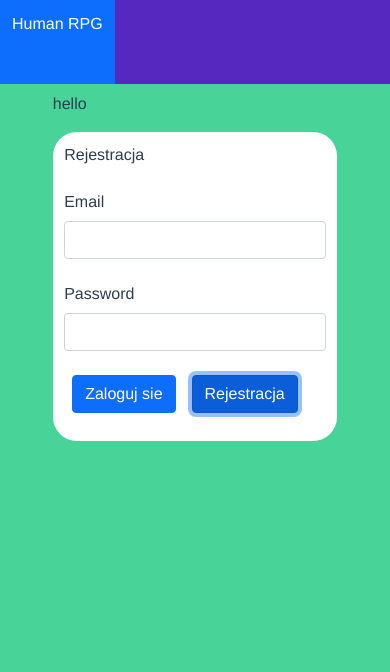
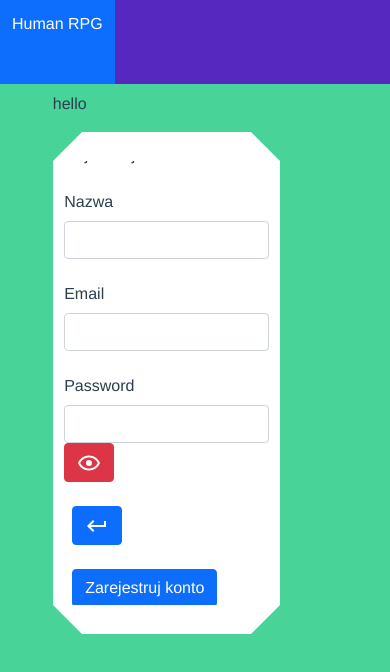
Before and after one commit to salarek/humanrpg, a Vue app: page / in a window 390 px wide. Both pictures are taken after a click on the button "Rejestracja". Shown: the top 672 px of the page. Built offline with nearby package versions, Linux system fonts and the light colour scheme.

Commit message:
login view

```diff
--- a/src/components/login.vue
+++ b/src/components/login.vue
@@ -1,5 +1,5 @@
 <template>
-  <div class="login">
+  <div class="login" :class="'switch-' + mode">
     <div v-if="mode == 'login'">
       <div class="mb-3 row">
         <p>Logowanie</p>
@@ -16,40 +16,96 @@
           <input type="password" class="form-control" id="inputPassword" />
         </div>
       </div>
+      <div class="col-auto">
+        <button
+          type="submit"
+          class="btn btn-primary mb-3 m-2"
+          @click="mode = 'login'"
+        >
+          Zaloguj sie
+        </button>
+        <button
+          type="submit"
+          class="btn btn-primary mb-3 m-2"
+          @click="mode = 'registration'"
+        >
+          Rejestracja
+        </button>
+      </div>
     </div>
 
     <div v-if="mode == 'registration'">
+      <p>Rejestracja</p>
       <div class="mb-3 row">
-        <p>Rejestracja</p>
+        <label for="staticName" class="col-sm-2 col-form-label">Nazwa</label>
+        <div class="col-sm-10">
+          <input type="text" class="form-control" id="staticName" />
+        </div>
+      </div>
+      <div class="mb-3 row">
         <label for="staticEmail" class="col-sm-2 col-form-label">Email</label>
         <div class="col-sm-10">
           <input type="text" class="form-control" id="staticEmail" />
         </div>
       </div>
+
       <div class="mb-3 row">
         <label for="inputPassword" class="col-sm-2 col-form-label"
           >Password</label
         >
-        <div class="col-sm-10">
-          <input type="password" class="form-control" id="inputPassword" />
+        <div class="col-sm-9">
+          <input :type="passwordMode" class="form-control" id="inputPassword" />
+        </div>
+        <div class="col-sm-1">
+          <button
+            type="button"
+            class="btn btn-danger"
+            @click="changePasswordMode(passwordMode)"
+          >
+            <svg
+              v-if="passwordMode == 'password'"
+              style="width: 24px; height: 24px"
+              viewBox="0 0 24 24"
+            >
+              <path
+                fill="currentColor"
+                d="M12,9A3,3 0 0,1 15,12A3,3 0 0,1 12,15A3,3 0 0,1 9,12A3,3 0 0,1 12,9M12,4.5C17,4.5 21.27,7.61 23,12C21.27,16.39 17,19.5 12,19.5C7,19.5 2.73,16.39 1,12C2.73,7.61 7,4.5 12,4.5M3.18,12C4.83,15.36 8.24,17.5 12,17.5C15.76,17.5 19.17,15.36 20.82,12C19.17,8.64 15.76,6.5 12,6.5C8.24,6.5 4.83,8.64 3.18,12Z"
+              />
+            </svg>
+            <svg
+              v-if="passwordMode == 'text'"
+              style="width: 24px; height: 24px"
+              viewBox="0 0 24 24"
+            >
+              <path
+                fill="currentColor"
+                d="M2,5.27L3.28,4L20,20.72L18.73,22L15.65,18.92C14.5,19.3 13.28,19.5 12,19.5C7,19.5 2.73,16.39 1,12C1.69,10.24 2.79,8.69 4.19,7.46L2,5.27M12,9A3,3 0 0,1 15,12C15,12.35 14.94,12.69 14.83,13L11,9.17C11.31,9.06 11.65,9 12,9M12,4.5C17,4.5 21.27,7.61 23,12C22.18,14.08 20.79,15.88 19,17.19L17.58,15.76C18.94,14.82 20.06,13.54 20.82,12C19.17,8.64 15.76,6.5 12,6.5C10.91,6.5 9.84,6.68 8.84,7L7.3,5.47C8.74,4.85 10.33,4.5 12,4.5M3.18,12C4.83,15.36 8.24,17.5 12,17.5C12.69,17.5 13.37,17.43 14,17.29L11.72,15C10.29,14.85 9.15,13.71 9,12.28L5.6,8.87C4.61,9.72 3.78,10.78 3.18,12Z"
+              />
+            </svg>
+          </button>
         </div>
       </div>
-    </div>
-    <div class="col-auto">
-      <button
-        type="submit"
-        class="btn btn-primary mb-3 m-2"
-        @click="mode = 'login'"
-      >
-        Zaloguj sie
-      </button>
-      <button
-        type="submit"
-        class="btn btn-primary mb-3 m-2"
-        @click="mode = 'registration'"
-      >
-        Rejestracja
-      </button>
+      <div class="col-auto">
+        <button
+          type="submit"
+          class="btn btn-primary mb-3 m-2"
+          @click="mode = 'login'"
+        >
+          <svg style="width: 24px; height: 24px" viewBox="0 0 24 24">
+            <path
+              fill="currentColor"
+              d="M19,7V11H5.83L9.41,7.41L8,6L2,12L8,18L9.41,16.58L5.83,13H21V7H19Z"
+            />
+          </svg>
+        </button>
+        <button
+          type="submit"
+          class="btn btn-primary mb-3 m-2"
+          @click="mode = 'registration'"
+        >
+          Zarejestruj konto
+        </button>
+      </div>
     </div>
   </div>
 </template>
@@ -59,7 +115,20 @@ export default {
   data() {
     return {
       mode: "login",
+      passwordMode: "password",
     };
+  },
+  methods: {
+    changePasswordMode(mode) {
+      switch (mode) {
+        case "password":
+          this.passwordMode = "text";
+          break;
+        case "text":
+          this.passwordMode = "password";
+          break;
+      }
+    },
   },
 };
 </script>
@@ -71,5 +140,33 @@ export default {
   height: 100%;
   background-color: white;
   border-radius: 24px;
+  transition: all 0.5s ease;
+}
+
+.switch-registration {
+  transform: scale(1);
+  width: 80%;
+}
+.login:before {
+  content: "";
+  width: 100%;
+  height: 0;
+  position: absolute;
+  top: 0;
+  left: 0;
+  border-bottom: 29px solid white;
+  border-left: 29px solid #48d399;
+  border-right: 29px solid #48d399;
+}
+.login:after {
+  content: "";
+  width: 100%;
+  height: 0;
+  position: absolute;
+  bottom: 0;
+  left: 0;
+  border-top: 29px solid white;
+  border-left: 29px solid #48d399;
+  border-right: 29px solid #48d399;
 }
 </style>
--- a/src/views/Home.vue
+++ b/src/views/Home.vue
@@ -26,7 +26,6 @@ export default {
   background-color: $primary;
   width: 100vw;
   height: 100vh;
-
   justify-content: center;
 }
 .header-bar {
@@ -45,14 +44,12 @@ export default {
 .greetings-container {
   padding: 2%;
   min-width: 300px;
-
   width: 50%;
 }
 .login-form {
   position: relative;
   padding: 2%;
   min-width: 300px;
-
   width: 50%;
 }
 </style>
```
